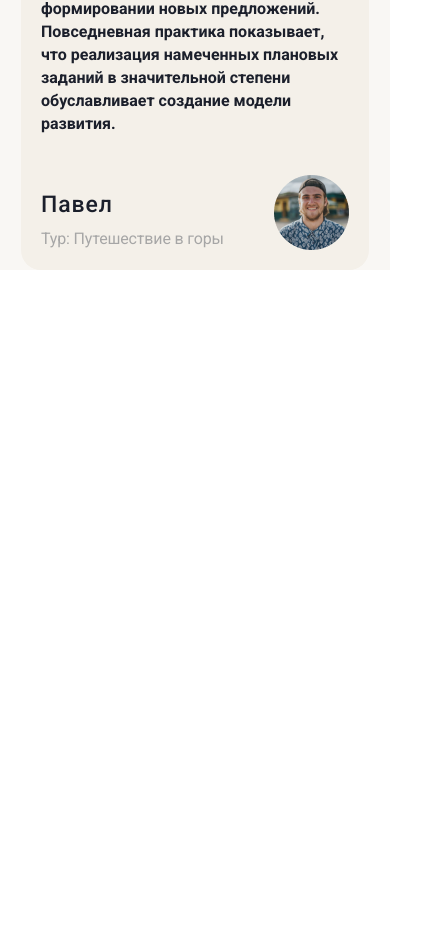
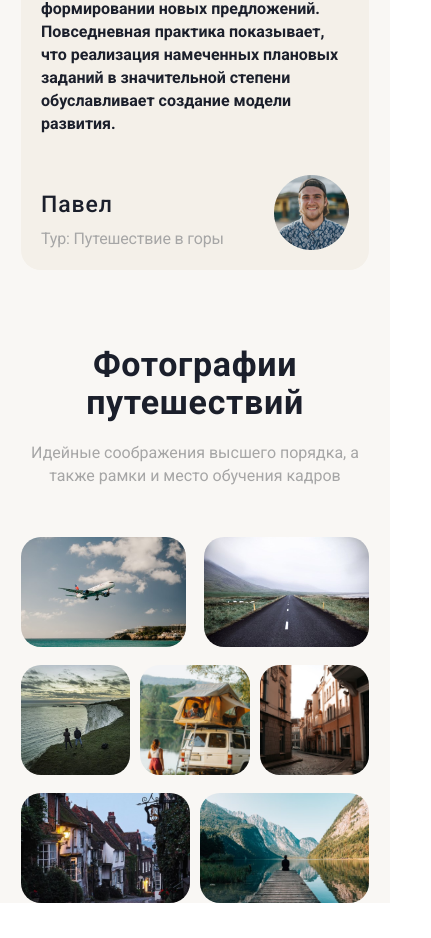
Before and after one commit to saintty/Your-Tour, a website: page src/index.html in a window 390 px wide. Shown: the part 5010-5948 px from the top of the page, 431 px wide, since content can reach past the window. Before the commit the page ends 5315 px from the top, so only its background shows below. Drawn offline with Linux system fonts and the light colour scheme.

Commit message:
fixed horizontal scroll, added gallery section

```diff
--- a/src/index.html
+++ b/src/index.html
@@ -157,20 +157,18 @@
                 onclick="(this.type='date')" onblur="(this.type='text')">
             </div>
           </fieldset>
-
-          <!-- Correct -->
           <label class="form__label" for="textarea">Комментарий</label>
           <textarea id="textarea" class="form__textarea form__input" placeholder=""></textarea>
           <fieldset class="form__fieldset form__fieldset_radio-input">
             <label class="form__label form__label_long">Вам есть 18 лет?</label>
 
-            <input id="age_yes" class="form__input form__input_age" type="radio" name="age" value="1" required>
+            <input id="age_yes" class="form__input_age" type="radio" name="age" value="1" required>
             <label class="form__label form__label_age" for="age_yes">Да</label>
 
-            <input id="age_no" class="form__input form__input_age" type="radio" name="age" value="0">
+            <input id="age_no" class="form__input_age" type="radio" name="age" value="0">
             <label class="form__label form__label_age" for="age_no">Нет</label>
           </fieldset>
-          <input id="license" class="form__input form__input_license" type="checkbox">
+          <input id="license" class="form__input_license" type="checkbox">
           <label for="license" class="form__label form__label_license">
             Нажимая кнопку, я принимаю условия<a class="form__license" href="#">&nbsp;Лицензионного договора</a></label>
           <div class="form__buttons">
@@ -184,32 +182,71 @@
     <section class="feedback">
       <div class="container">
         <h2 class="feedback__title section-title">Отзывы наших путешественников</h2>
-        <p class="feedback__subtitle section-subtitle">Идейные соображения высшего порядка, а также рамки и место обучения кадров</p>
+        <p class="feedback__subtitle section-subtitle">Идейные соображения высшего порядка, а также рамки и место
+          обучения кадров</p>
         <div class="feedback__list">
           <article class="feedback__item">
             <p class="feedback__text">
-              Идейные соображения высшего порядка, а также рамки и место обучения кадров обеспечивает широкому кругу (специалистов) участие в формировании новых предложений. Идейные соображения высшего порядка, а также начало повседневной работы по формированию позиции позволяет оценить значение модели развития.
+              Идейные соображения высшего порядка, а также рамки и место обучения кадров обеспечивает широкому кругу
+              (специалистов) участие в формировании новых предложений. Идейные соображения высшего порядка, а также
+              начало повседневной работы по формированию позиции позволяет оценить значение модели развития.
             </p>
             <footer class="feedback__footer">
               <div class="feedback__box">
                 <h3 class="feedback__author">Мария</h3>
                 <p class="feedback__tour">Тур: Вдали от дома </p>
               </div>
-              <img class="feedback__avatar" src="images/feedback/avatar-1.png" alt="Аватар пользователя, оставившего отзыв">
+              <img class="feedback__avatar" src="images/feedback/avatar-1.png"
+                alt="Аватар пользователя, оставившего отзыв">
             </footer>
           </article>
           <article class="feedback__item">
             <p class="feedback__text">
-              Равным образом постоянный количественный рост и сфера нашей активности играет важную роль в формировании системы обучения кадров, соответствует насущным потребностям.<br><br>Значимость этих проблем настолько очевидна, что дальнейшее развитие различных форм деятельности обеспечивает широкому кругу (специалистов) участие в формировании новых предложений. Повседневная практика показывает, что реализация намеченных плановых заданий в значительной степени обуславливает создание модели развития.
+              Равным образом постоянный количественный рост и сфера нашей активности играет важную роль в формировании
+              системы обучения кадров, соответствует насущным потребностям.<br><br>Значимость этих проблем настолько
+              очевидна, что дальнейшее развитие различных форм деятельности обеспечивает широкому кругу (специалистов)
+              участие в формировании новых предложений. Повседневная практика показывает, что реализация намеченных
+              плановых заданий в значительной степени обуславливает создание модели развития.
             </p>
             <footer class="feedback__footer">
               <div class="feedback__box">
                 <h3 class="feedback__author">Павел</h3>
                 <p class="feedback__tour">Тур: Путешествие в горы</p>
               </div>
-              <img class="feedback__avatar" src="images/feedback/avatar-2.png" alt="Аватар пользователя, оставившего отзыв">
+              <img class="feedback__avatar" src="images/feedback/avatar-2.png"
+                alt="Аватар пользователя, оставившего отзыв">
             </footer>
           </article>
+        </div>
+      </div>
+    </section>
+
+    <section class="history">
+      <div class="wrapper">
+        <h2 class="history__title section-title">Фотографии путешествий</h2>
+        <p class="history__subtitile section-subtitle">Идейные соображения высшего порядка, а также рамки и место
+          обучения
+          кадров</p>
+        <div class="gallery">
+          <div class="gallery__row">
+            <div class="gallery__item"><img class="gallery__img" src="images/gallery/picture-1.jpg" alt="Галерея путешествий"></div>
+            <div class="gallery__item gallery__item_hidden-medium"><img class="gallery__img" src="images/gallery/picture-2.jpg" alt="Галерея путешествий"></div>
+            <div class="gallery__item gallery__item_hidden-small"><img class="gallery__img" src="images/gallery/picture-3.jpg" alt="Галерея путешествий"></div>
+            <div class="gallery__item"><img class="gallery__img" src="images/gallery/picture-4.jpg" alt="Галерея путешествий"></div>
+          </div>
+          <div class="gallery__row gallery__row_long">
+            <div class="gallery__item"><img class="gallery__img" src="images/gallery/picture-5.jpg" alt="Галерея путешествий"></div>
+            <div class="gallery__item gallery__item_hidden-small"><img class="gallery__img" src="images/gallery/picture-6.jpg" alt="Галерея путешествий"></div>
+            <div class="gallery__item gallery__item_hidden-medium"><img class="gallery__img" src="images/gallery/picture-7.jpg" alt="Галерея путешествий"></div>
+            <div class="gallery__item"><img class="gallery__img" src="images/gallery/picture-8.jpg" alt="Галерея путешествий"></div>
+            <div class="gallery__item"><img class="gallery__img" src="images/gallery/picture-9.jpg" alt="Галерея путешествий"></div>
+          </div>
+          <div class="gallery__row gallery__row_long">
+            <div class="gallery__item"><img class="gallery__img" src="images/gallery/picture-10.jpg" alt="Галерея путешествий"></div>
+            <div class="gallery__item"><img class="gallery__img" src="images/gallery/picture-11.jpg" alt="Галерея путешествий"></div>
+            <div class="gallery__item gallery__item_hidden-small"><img class="gallery__img" src="images/gallery/picture-12.jpg" alt="Галерея путешествий"></div>
+            <div class="gallery__item gallery__item_hidden-medium"><img class="gallery__img" src="images/gallery/picture-13.jpg" alt="Галерея путешествий"></div>
+          </div>
         </div>
       </div>
     </section>
--- a/src/scss/_global.scss
+++ b/src/scss/_global.scss
@@ -59,8 +59,15 @@ section {
 }
 
 .section-subtitle {
+  max-width: 418px;
   margin: 0 auto 100px;
 
   color: $gray-300;
   text-align: center;
 }
+
+.wrapper {
+  max-width: 1920px;
+  margin: 0 auto;
+  padding: 0 30px;
+}
--- /dev/null
+++ b/src/scss/blocks/gallery.scss
@@ -0,0 +1,130 @@
+.history {
+  &__title {
+  }
+
+  &__subtitile {
+  }
+}
+
+.gallery {
+
+  &__row {
+    display: flex;
+    align-items: center;
+    justify-content: space-between;
+  }
+
+  &__row + &__row {
+    margin-top: 30px;
+  }
+
+  &__item {
+    width: 25%;
+  }
+
+  &__img {
+    display: block;
+    height: 301px;
+    width: 100%;
+
+    border-radius: 50px;
+    object-fit: cover;
+  }
+
+  &__item + &__item {
+    margin-left: 30px;
+  }
+}
+
+@media (max-width: 1440px) {
+  .gallery {
+    &__item + &__item {
+      margin-left: 20px;
+    }
+  }
+}
+
+@media (max-width: 1220px) {
+  .gallery {
+    &__item {
+      width: 33%;
+    }
+
+    &__item_hidden-medium {
+      display: none;
+    }
+  }
+}
+
+@media (max-width: 1030px) {
+  .wrapper {
+    padding: 0 20px;
+  }
+}
+
+@media (max-width: 900px) {
+  .gallery {
+    &__row + &__row {
+      margin-top: 18px;
+    }
+
+    &__item {
+      width: 50%;
+    }
+
+    &__item_hidden-small {
+      display: none;
+    }
+
+    &__item + &__item {
+      margin-left: 18px;
+    }
+
+    &__img {
+      border-radius: 25px;
+    }
+  }
+}
+
+@media (max-width: 750px) {
+  .gallery {
+    &__img {
+      height: 250px;
+    }
+  }
+}
+
+
+@media (max-width: 600px) {
+  .gallery {
+    &__img {
+      height: 175px;
+    }
+  }
+}
+
+@media (max-width: 480px) {
+  .gallery {
+    &__img {
+      height: 140px;
+    }
+  }
+}
+
+@media (max-width: 390px) {
+  .wrapper {
+    padding: 0 21px;
+  }
+
+  .gallery {
+    &__row_long &__item + &__item {
+      margin-left: 10px;
+    }
+
+    &__img {
+      height: 110px;
+      border-radius: 20px;
+    }
+  }
+
+}
--- a/src/scss/style.scss
+++ b/src/scss/style.scss
@@ -13,3 +13,4 @@
 @import "blocks/card";
 @import "blocks/build-tour";
 @import "blocks/feedback";
+@import "blocks/gallery";
```
Also changed, not shown: src/css/style.css, src/images/gallery/picture-1.jpg (added), src/images/gallery/picture-10.jpg (added), src/images/gallery/picture-11.jpg (added), src/images/gallery/picture-12.jpg (added), src/images/gallery/picture-13.jpg (added), src/images/gallery/picture-2.jpg (added), src/images/gallery/picture-3.jpg (added), src/images/gallery/picture-4.jpg (added), src/images/gallery/picture-5.jpg (added), src/images/gallery/picture-6.jpg (added), src/images/gallery/picture-7.jpg (added), src/images/gallery/picture-8.jpg (added), src/images/gallery/picture-9.jpg (added).
